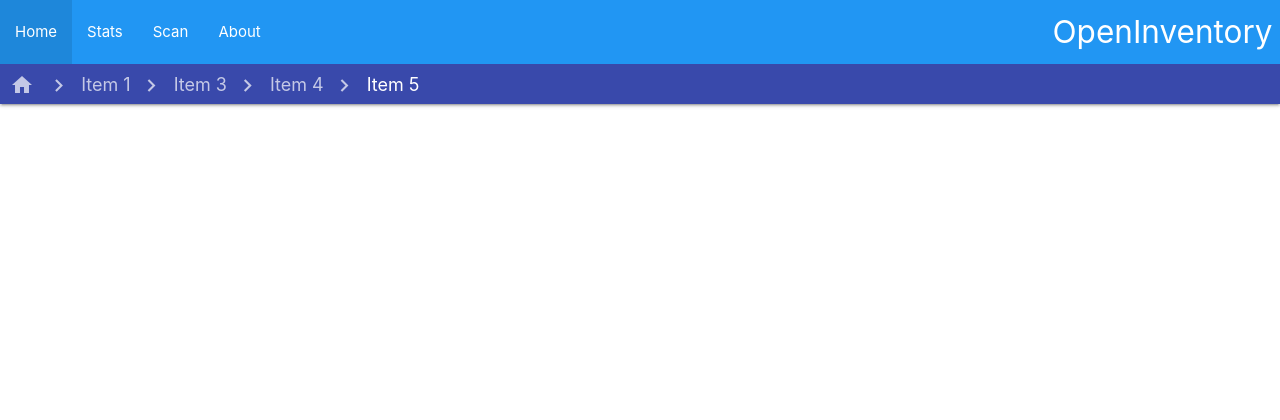
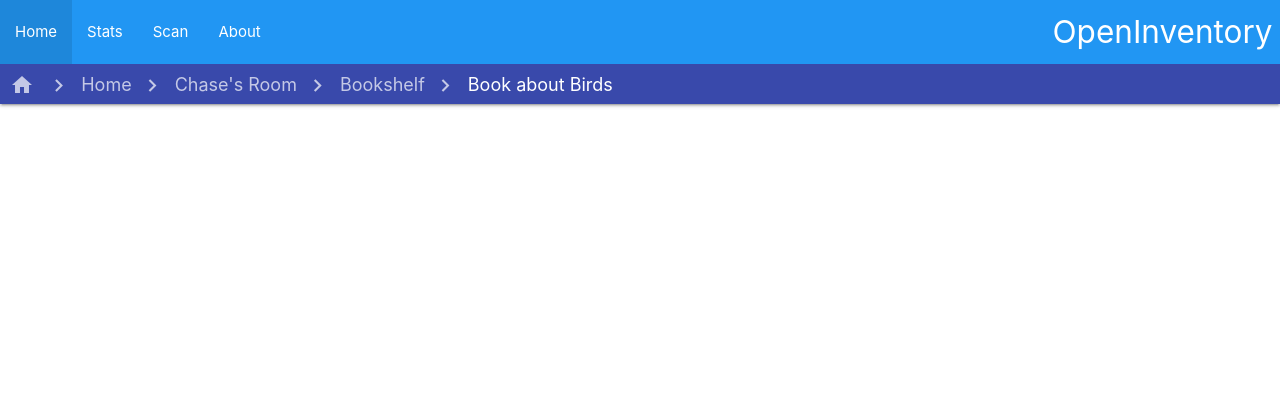
Before and after one commit to OpenInv/OpenInventory, a PHP site: page / in a window 1280 px wide. Shown: the top 420 px of the page. Run offline with PHP 8.4, Linux system fonts and the light colour scheme.

Commit message:
breadcrumb array now has item names as well as item IDs

```diff
--- a/src/index.php
+++ b/src/index.php
@@ -51,21 +51,18 @@
 
   <script>
     // Add breadcrumbs to navbar
-    console.log("script running")
-    function createBreadcrumbs(array) {
-      console.log("called function")
+    function createBreadcrumbs(itemArray) {
       let BreadcrumbWrapper = document.getElementById("BreadcrumbWrapper");
-      for (i = 0; i < array.length; i++) {
-        console.log("created one")
+      for (let [name, id] of Object.entries(itemArray)) {
         let Breadcrumb = document.createElement("a");
         BreadcrumbWrapper.appendChild(Breadcrumb);
         Breadcrumb.setAttribute("class","breadcrumb");
-        Breadcrumb.setAttribute("href","?parentId="+array[i]);
-        let textNode = document.createTextNode("Item "+array[i]);
+        Breadcrumb.setAttribute("href","?parentId="+id);
+        let textNode = document.createTextNode(name);
         Breadcrumb.appendChild(textNode);
-      }
-    }
-      createBreadcrumbs([1,3,4,5])
+      };
+    };
+      createBreadcrumbs({"Home":1,"Chase's Room":3,"Bookshelf":5,"Book about Birds":9});
 
 
 
```
